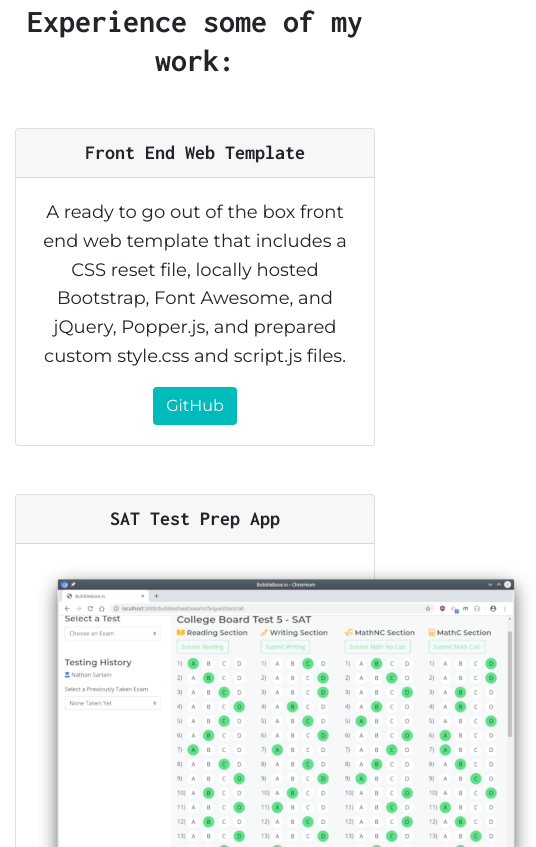
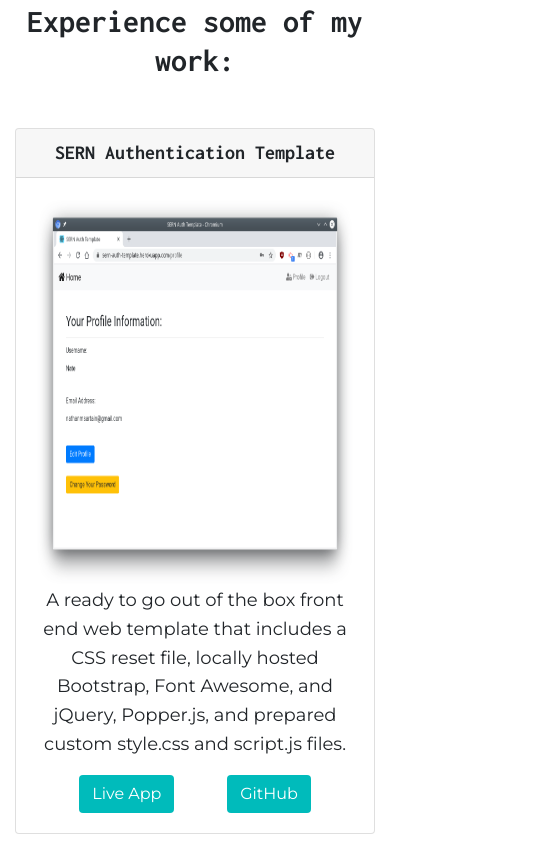
Before and after one commit to NatePad/NatePad.com, a plain HTML site: page index.html in a window 390 px wide. Shown: the part 3657-4504 px from the top of the page, 536 px wide, since content can reach past the window. Drawn offline with Linux system fonts and the light colour scheme.

Commit message:
Added SERN-Auth-Template to cards and fixed card img sizing on mobile.

```diff
--- a/assets/css/style.css
+++ b/assets/css/style.css
@@ -114,6 +114,10 @@ h4,
 
 /* PORTFOLIO CARDS */
 
+.card-body img {
+  max-width: 100%;
+}
+
 .btn-custom {
   background-color: #0bb;
   color: #fff
--- a/index.html
+++ b/index.html
@@ -168,10 +168,12 @@
     <div class="row mb-5">
       <div class="col-12">
         <div class="card text-center">
-          <h5 class="card-header">Front End Web Template</h5>
+          <h5 class="card-header">SERN Authentication Template</h5>
           <div class="card-body">
+            <img id="test-prep-screen" class="mx-auto" src="assets/img/screenshots/SERN-Auth-Template.png" alt="Screenshot of the SERN Authentication Template.">
             <p class="card-text">A ready to go out of the box front end web template that includes a CSS reset file, locally hosted Bootstrap, Font Awesome, and jQuery, Popper.js, and prepared custom style.css and script.js files.</p>
-            <a href="https://github.com/NatePad/Front-End-Web-Template" target="_blank" class="btn btn-custom">GitHub</a>
+            <a href="https://sern-auth-template.herokuapp.com/" target="_blank" class="btn btn-custom mr-5">Live App</a>
+            <a href="https://github.com/NatePad/SERN-Auth-Template" target="_blank" class="btn btn-custom">GitHub</a>
           </div>
         </div>
       </div>
```
Also changed, not shown: assets/img/screenshots/SERN-Auth-Template.png (added).
